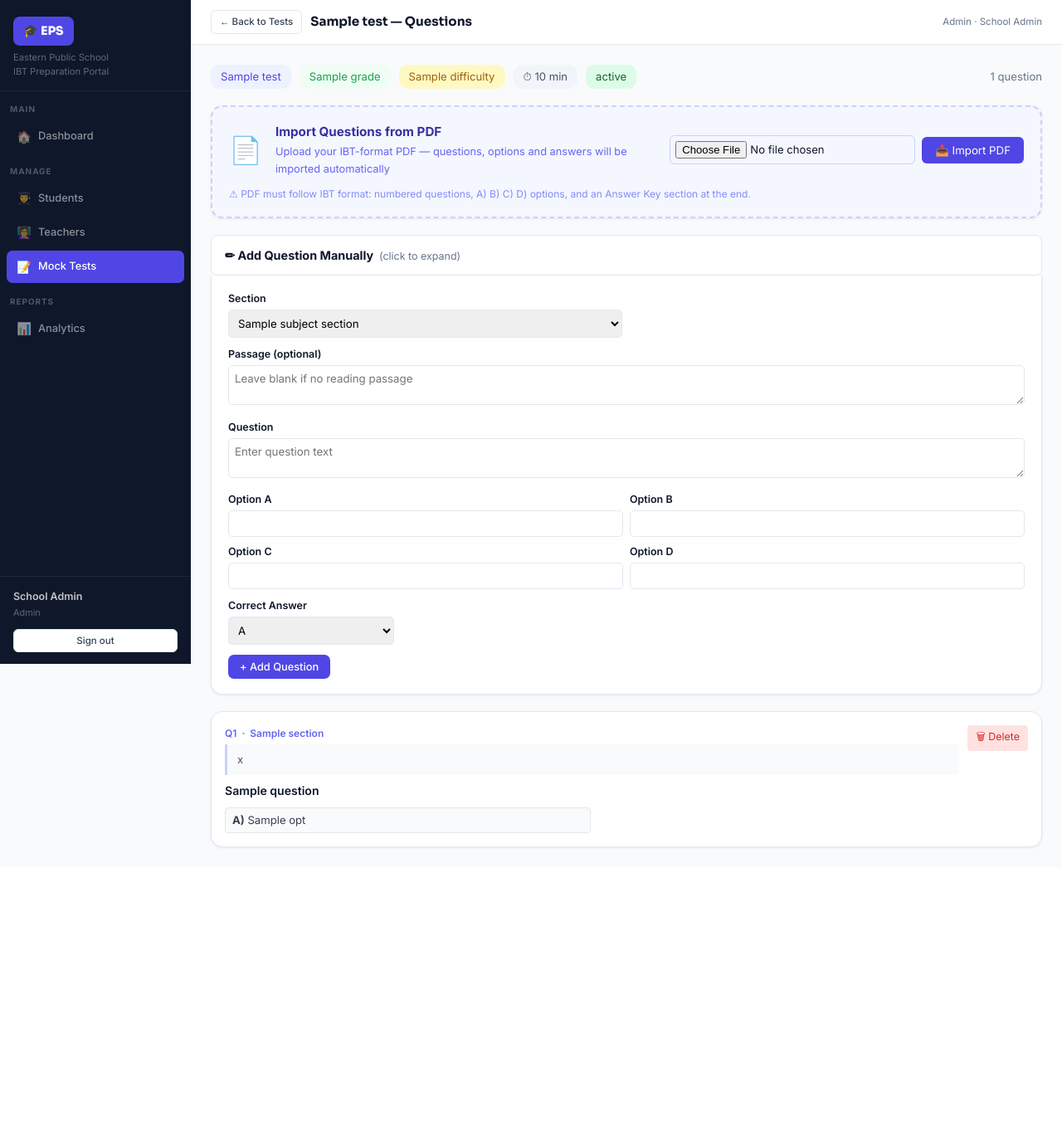
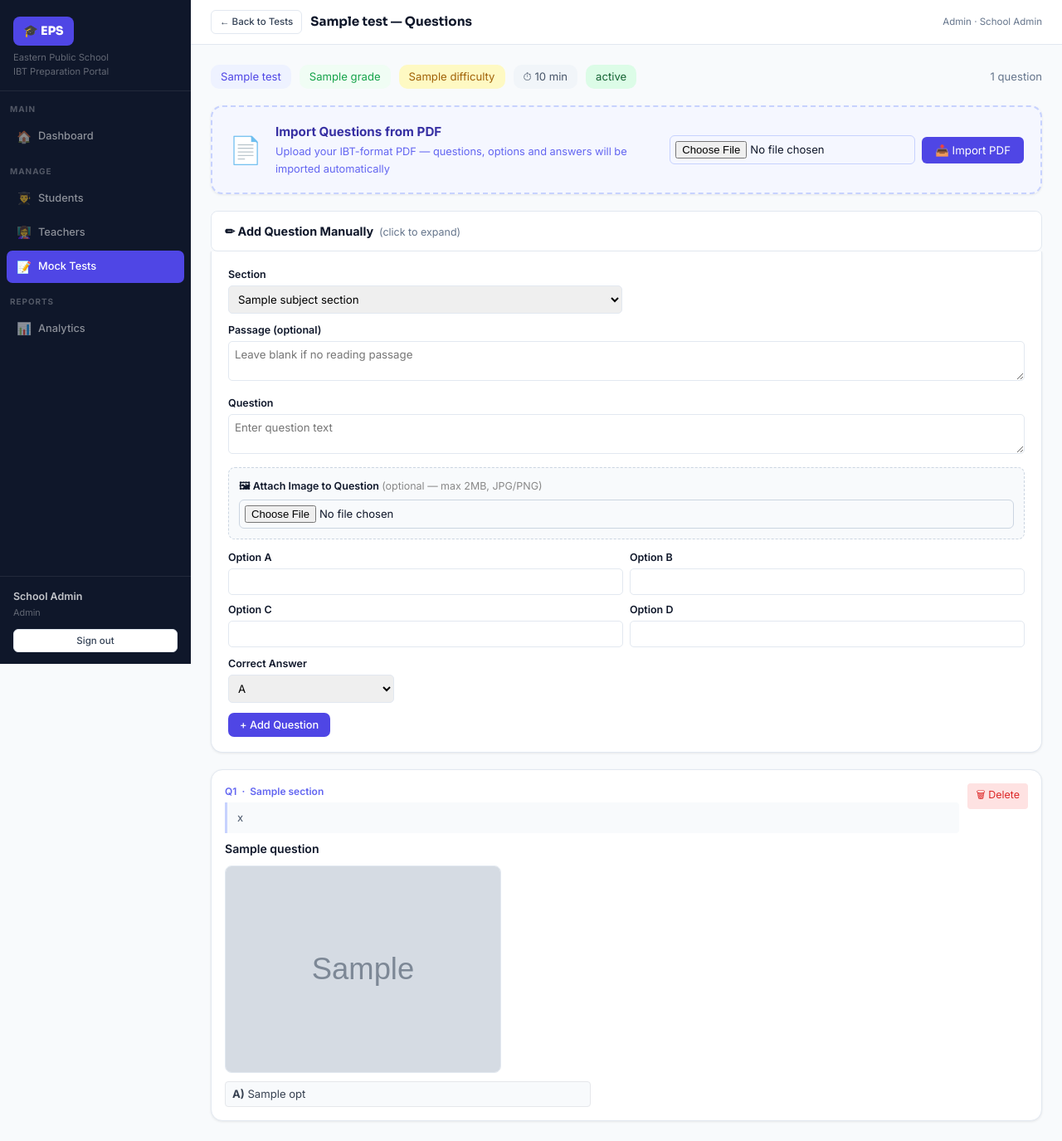
Before and after one commit to bushrakhan-prog/EPS-IBT-prep, a Flask app: template ibt-portal/templates/admin/questions.html in a window 1280 px wide, after a click that opens the changed part. Shown: the whole page at 83% size. Before the commit the page ends 1023 px from the top, so only its background shows below. Run offline with Flask 3, Linux system fonts and the light colour scheme; a user stored in the database is signed in; tables that the repository leaves empty hold one stand-in row (values such as "Sample post"); the template is opened without the code that fills it: most values are stand-ins (such as "Sample title", 1, 10 or a date in 2020); grey boxes marked "Sample" are stand-in pictures; some libraries are stand-ins or nearby versions.

Commit message:
Update questions.html

```diff
--- a/ibt-portal/templates/admin/questions.html
+++ b/ibt-portal/templates/admin/questions.html
@@ -11,13 +11,11 @@
   <span style="background:#f0fdf4;color:#16a34a;padding:4px 12px;border-radius:10px;font-size:.82rem">{{ test.grade }}</span>
   <span style="background:#fef9c3;color:#a16207;padding:4px 12px;border-radius:10px;font-size:.82rem">{{ test.difficulty }}</span>
   <span style="background:#f1f5f9;color:#475569;padding:4px 12px;border-radius:10px;font-size:.82rem">⏱ {{ test.duration }} min</span>
-  <span style="background:{{ '#dcfce7' if test.status=='active' else '#fef9c3' }};color:{{ '#166534' if test.status=='active' else '#92400e' }};padding:4px 12px;border-radius:10px;font-size:.82rem">
-    {{ test.status }}
-  </span>
+  <span style="background:{{ '#dcfce7' if test.status=='active' else '#fef9c3' }};color:{{ '#166534' if test.status=='active' else '#92400e' }};padding:4px 12px;border-radius:10px;font-size:.82rem">{{ test.status }}</span>
   <span style="font-size:.82rem;color:var(--ink3);margin-left:auto">{{ questions|length }} question{{ 's' if questions|length != 1 }}</span>
 </div>
 
-<!-- ── PDF UPLOAD SECTION ──────────────────────────────────── -->
+<!-- PDF Import -->
 <div class="card" style="margin-bottom:20px;border:2px dashed #c7d2fe;background:#f5f7ff">
   <div style="display:flex;align-items:center;gap:16px;flex-wrap:wrap">
     <div style="font-size:2rem">📄</div>
@@ -35,18 +33,15 @@
       </button>
     </form>
   </div>
-  <div style="margin-top:10px;font-size:.75rem;color:#818cf8">
-    ⚠ PDF must follow IBT format: numbered questions, A) B) C) D) options, and an Answer Key section at the end.
-  </div>
 </div>
 
-<!-- ── ADD QUESTION MANUALLY ──────────────────────────────── -->
+<!-- Add Question Manually -->
 <details style="margin-bottom:20px">
   <summary style="cursor:pointer;font-weight:700;font-size:.9rem;padding:12px 16px;background:#fff;border:1px solid var(--border);border-radius:8px;list-style:none">
     ✏ Add Question Manually &nbsp;<span style="font-size:.78rem;color:var(--ink3);font-weight:400">(click to expand)</span>
   </summary>
   <div class="card" style="border-top-left-radius:0;border-top-right-radius:0;border-top:none;margin-top:0">
-    <form method="POST" action="/admin/tests/{{ test.id }}/questions">
+    <form method="POST" action="/admin/tests/{{ test.id }}/questions" enctype="multipart/form-data">
       <div style="display:grid;grid-template-columns:1fr 1fr;gap:10px;margin-bottom:10px">
         <div>
           <label style="font-size:.78rem;font-weight:600;display:block;margin-bottom:3px">Section</label>
@@ -55,16 +50,37 @@
           </select>
         </div>
       </div>
+
       <div style="margin-bottom:10px">
         <label style="font-size:.78rem;font-weight:600;display:block;margin-bottom:3px">Passage (optional)</label>
         <textarea name="passage" rows="2" placeholder="Leave blank if no reading passage"
                   style="width:100%;padding:7px;border:1px solid var(--border);border-radius:5px;font-size:.83rem"></textarea>
       </div>
+
       <div style="margin-bottom:10px">
         <label style="font-size:.78rem;font-weight:600;display:block;margin-bottom:3px">Question</label>
         <textarea name="question" rows="2" required placeholder="Enter question text"
                   style="width:100%;padding:7px;border:1px solid var(--border);border-radius:5px;font-size:.83rem"></textarea>
       </div>
+
+      <!-- Image Upload -->
+      <div style="margin-bottom:12px;padding:12px;background:#f8fafc;border:1px dashed #cbd5e1;border-radius:8px">
+        <label style="font-size:.78rem;font-weight:600;display:block;margin-bottom:6px">
+          🖼 Attach Image to Question <span style="font-weight:400;color:#888">(optional — max 2MB, JPG/PNG)</span>
+        </label>
+        <input type="file" name="question_image" accept="image/*" id="img-input"
+               onchange="previewImage(this)"
+               style="font-size:.82rem;border:1px solid #cbd5e1;border-radius:6px;padding:6px;width:100%"/>
+        <div id="img-preview" style="display:none;margin-top:10px">
+          <img id="preview-img" src="" alt="Preview"
+               style="max-width:300px;max-height:200px;border-radius:6px;border:1px solid #e2e8f0"/>
+          <button type="button" onclick="clearImage()"
+            style="display:block;margin-top:6px;background:#fee2e2;color:#dc2626;border:none;padding:4px 10px;border-radius:4px;cursor:pointer;font-size:.78rem">
+            ✕ Remove Image
+          </button>
+        </div>
+      </div>
+
       <div style="display:grid;grid-template-columns:1fr 1fr;gap:8px;margin-bottom:10px">
         {% for i in range(4) %}
         <div>
@@ -73,6 +89,7 @@
         </div>
         {% endfor %}
       </div>
+
       <div style="margin-bottom:12px">
         <label style="font-size:.78rem;font-weight:600;display:block;margin-bottom:3px">Correct Answer</label>
         <select name="answer" style="width:200px;padding:7px;border:1px solid var(--border);border-radius:5px;font-size:.83rem">
@@ -85,7 +102,7 @@
   </div>
 </details>
 
-<!-- ── QUESTION LIST ──────────────────────────────────────── -->
+<!-- Question List -->
 {% if questions %}
 <div style="display:flex;flex-direction:column;gap:10px">
   {% for q in questions %}
@@ -95,12 +112,23 @@
         <div style="font-size:.75rem;color:#6366f1;font-weight:600;margin-bottom:4px">
           Q{{ loop.index }} &nbsp;·&nbsp; {{ q.section }}
         </div>
+
         {% if q.passage %}
         <div style="background:#f8fafc;border-left:3px solid #c7d2fe;padding:8px 12px;font-size:.82rem;color:#475569;margin-bottom:8px;border-radius:0 4px 4px 0">
           {{ q.passage }}
         </div>
         {% endif %}
+
         <div style="font-weight:600;font-size:.88rem;margin-bottom:8px">{{ q.question }}</div>
+
+        <!-- Show image if present -->
+        {% if q.get('image') %}
+        <div style="margin-bottom:10px">
+          <img src="{{ q.image }}" alt="Question image"
+               style="max-width:350px;max-height:250px;border-radius:8px;border:1px solid #e2e8f0;display:block"/>
+        </div>
+        {% endif %}
+
         <div style="display:grid;grid-template-columns:1fr 1fr;gap:4px">
           {% for opt in q.options %}
           {% if opt %}
@@ -115,6 +143,7 @@
           {% endfor %}
         </div>
       </div>
+
       <form method="POST" action="/admin/questions/delete/{{ test.id }}/{{ q.id }}"
             onsubmit="return confirm('Delete this question?')">
         <button type="submit"
@@ -133,4 +162,25 @@
   <div style="font-size:.85rem">Import from PDF above or add manually</div>
 </div>
 {% endif %}
+
+<script>
+function previewImage(input) {
+  const preview = document.getElementById('img-preview');
+  const img = document.getElementById('preview-img');
+  if (input.files && input.files[0]) {
+    const reader = new FileReader();
+    reader.onload = e => {
+      img.src = e.target.result;
+      preview.style.display = 'block';
+    };
+    reader.readAsDataURL(input.files[0]);
+  }
+}
+
+function clearImage() {
+  document.getElementById('img-input').value = '';
+  document.getElementById('img-preview').style.display = 'none';
+  document.getElementById('preview-img').src = '';
+}
+</script>
 {% endblock %}
```
Lines whose indentation alone changed are shown as unchanged.
